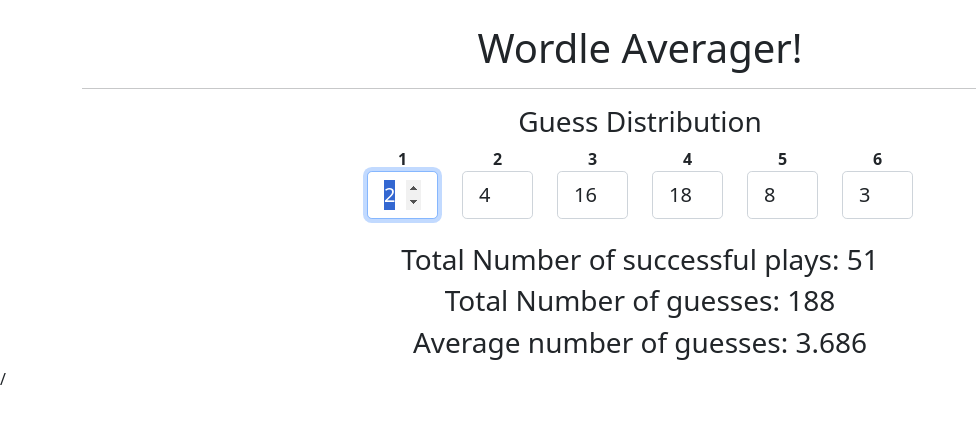
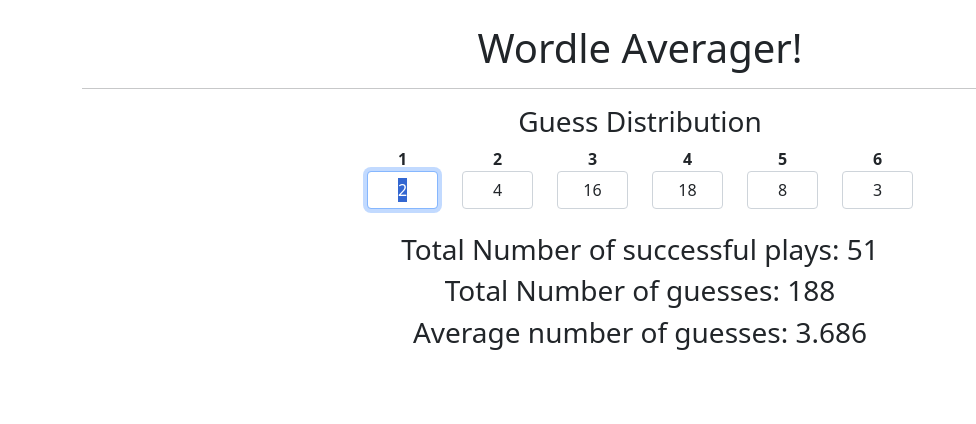
Before and after one commit to notmarkmiranda/wordle-average, a Vue app: page / in a window 1280 px wide. Shown: the top 424 px of the page, without its empty margins (0-976 px from the left). Built offline with nearby package versions, Linux system fonts and the light colour scheme.

Commit message:
Fix styling and layout a little bit? 🤷🏻‍♂️

```diff
--- a/src/App.vue
+++ b/src/App.vue
@@ -1,7 +1,7 @@
 <template>
   <div class="container">
     <wordle-averager />
-  </div>/
+  </div>
 </template>
 
 <script>
--- a/src/components/GuessInputField.vue
+++ b/src/components/GuessInputField.vue
@@ -1,13 +1,13 @@
 <template>
-  <div class="col-1">
+    <div class="col-md-2 col-lg-1">
       <label><strong>{{ label }}</strong></label>
       <input
         :ref="refName"
-      type="number"
+        type="text"
         placeholder="0"
         v-model="inputVal"
         @focus="$event.target.select()"
-      class="form-control form-control-lg"
+        class="form-control centered-input"
       >
     </div>
 </template>
@@ -32,19 +32,14 @@
   computed: {
     inputVal: {
       get() {
-        return this.value
+        return this.value || 0
       },
       set(val) {
-        console.log('HELP', val);
-        this.$emit('input', {val: val, index: this.index})
+        this.$emit('input', {val: parseInt(val) || 0, index: this.index})
       }
     },
     refName() {
-      if (this.index == 0) {
-        return 'firstInput'
-      } else {
-        return 'other'
-      }
+      return (this.index == 0) ? 'firstInput' : 'other'
     }
   },
   methods: {
@@ -59,3 +54,9 @@
   }
 }
 </script>
+
+<style>
+.centered-input {
+  text-align: center;
+}
+</style>
--- a/src/components/WordleAverager.vue
+++ b/src/components/WordleAverager.vue
@@ -4,14 +4,14 @@
     <hr />
     <h3>Guess Distribution</h3>
     <div class="row justify-content-center mb-4">
+      <template v-for="(guess, index) in guessDistribution" :key="index">
         <guess-input-field
-        v-for="(guess, index) in guessDistribution"
-        :key="index"
           :index="index"
           :label="(index + 1).toString()"
           :value="guessDistribution[index]"
           @input="setGuess"
         />
+      </template>
     </div>
     <div class="col">
       <h3>Total Number of successful plays: {{ numberOfPlays }}</h3>
@@ -42,13 +42,6 @@
     average() {
       return (this.sumOfGuesses / this.numberOfPlays).toFixed(3)
     },
-    computeRef(index) {
-      if (index==0) {
-        return 'first'
-      } else {
-        return 'other'
-      }
-    }
   },
   methods: {
     setGuess(obj) {
```
Lines whose indentation alone changed are shown as unchanged.
